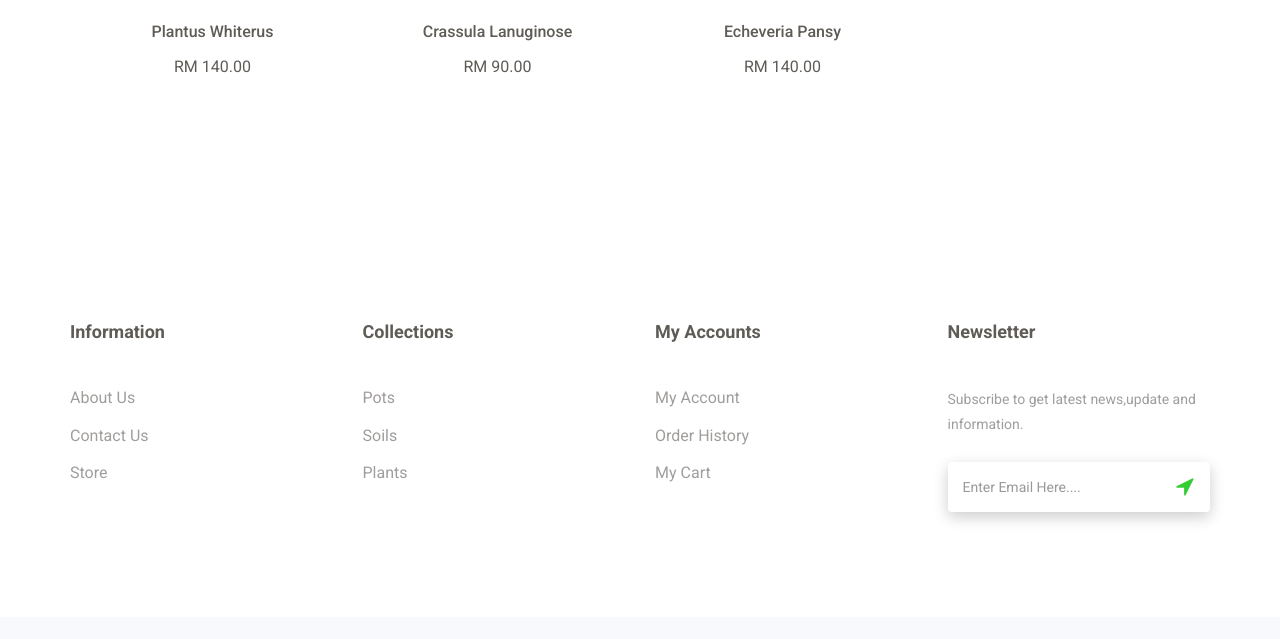
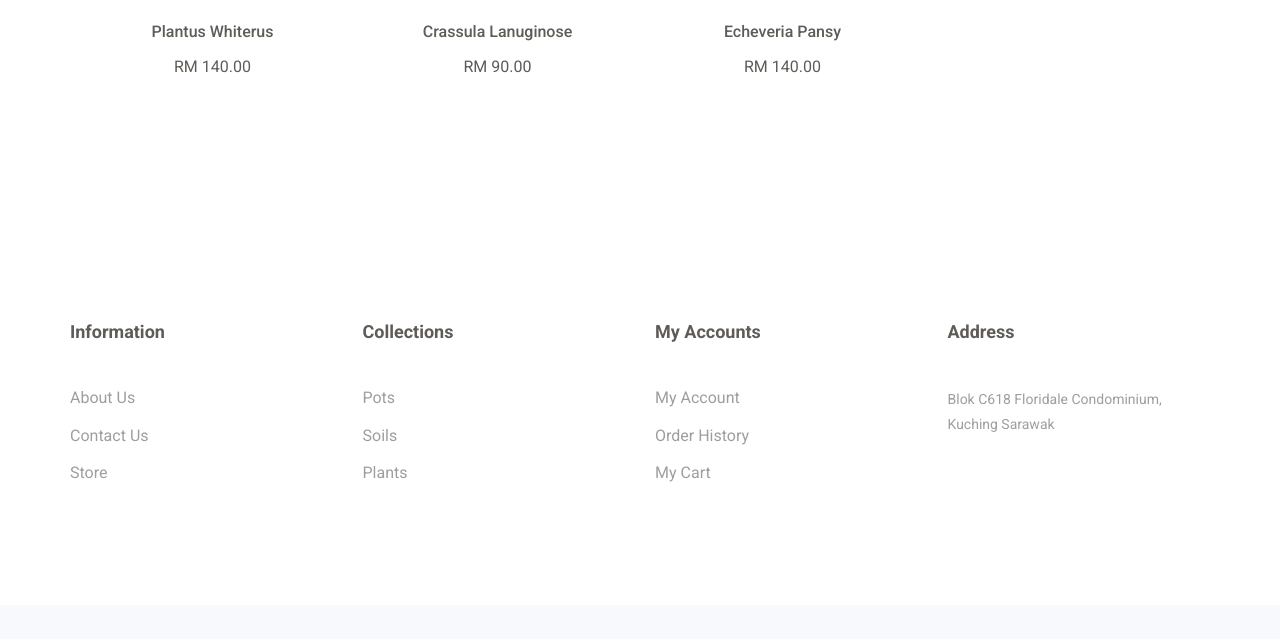
Before and after one commit to SaudSultan9/indexwithAA, a plain HTML site: page goatproj/product.html in a window 1280 px wide. Shown: the part 1091-1730 px from the top of the page. Drawn offline with nearby package versions, Linux system fonts and the light colour scheme.

Commit message:
changes to navigation and footer

```diff
--- a/goatproj/product.html
+++ b/goatproj/product.html
@@ -111,8 +111,8 @@
 				            <div class="collapse navbar-collapse menu-ui-design" id="navbar-menu">
 								<ul class="nav navbar-nav navbar-center" data-in="fadeInDown" data-out="fadeOutUp">
 									<li><a href="index.html">Home</a></li>
-									<li><a>Product</a></li>
-									<li><a>Cart</a></li>
+									<li><a href="product.html">Products</a></li>
+									<li><a>Orders</a></li>
 									<li><a>About Us</a></li>
 									<li><a>Contact Us</a></li>
 								</ul><!--/.nav -->
@@ -260,21 +260,13 @@
 						<div class=" col-md-3 col-sm-6  col-xs-12">
 							<div class="hm-footer-widget">
 								<div class="hm-foot-title">
-									<h4>newsletter</h4>
+									<h4>Address</h4>
 								</div><!--/.hm-foot-title-->
 								<div class="hm-foot-para">
 									<p>
-										Subscribe  to get latest news,update and information.
+										Blok C618 Floridale Condominium, Kuching Sarawak
 									</p>
 								</div><!--/.hm-foot-para-->
-								<div class="hm-foot-email">
-									<div class="foot-email-box">
-										<input type="text" class="form-control" placeholder="Enter Email Here....">
-									</div><!--/.foot-email-box-->
-									<div class="foot-email-subscribe">
-										<span><i class="fa fa-location-arrow"></i></span>
-									</div><!--/.foot-email-icon-->
-								</div><!--/.hm-foot-email-->
 							</div><!--/.hm-footer-widget-->
 						</div><!--/.col-->
 					</div><!--/.row-->
```
Also changed, not shown: goatproj/index.html (+1 -1 lines).
